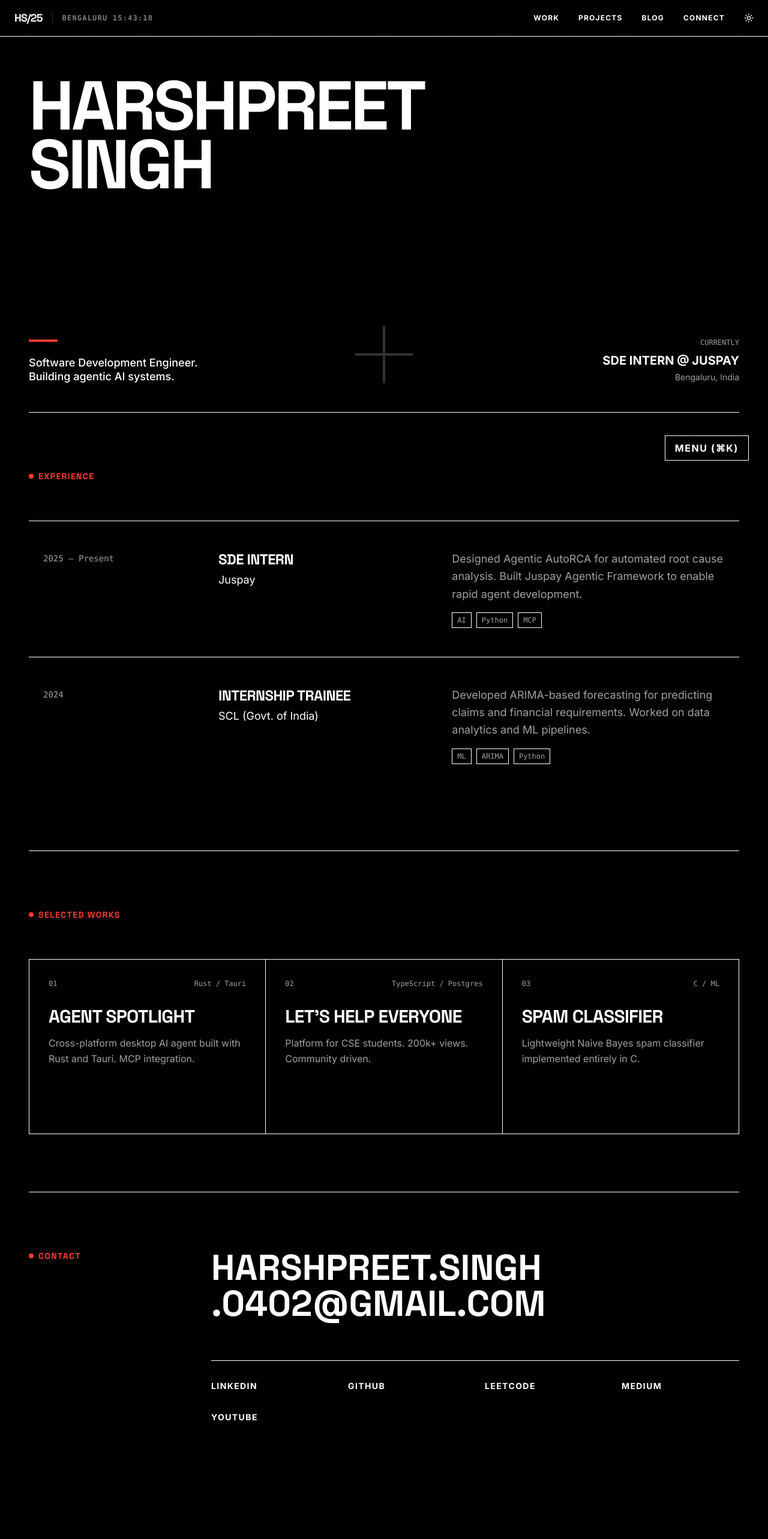
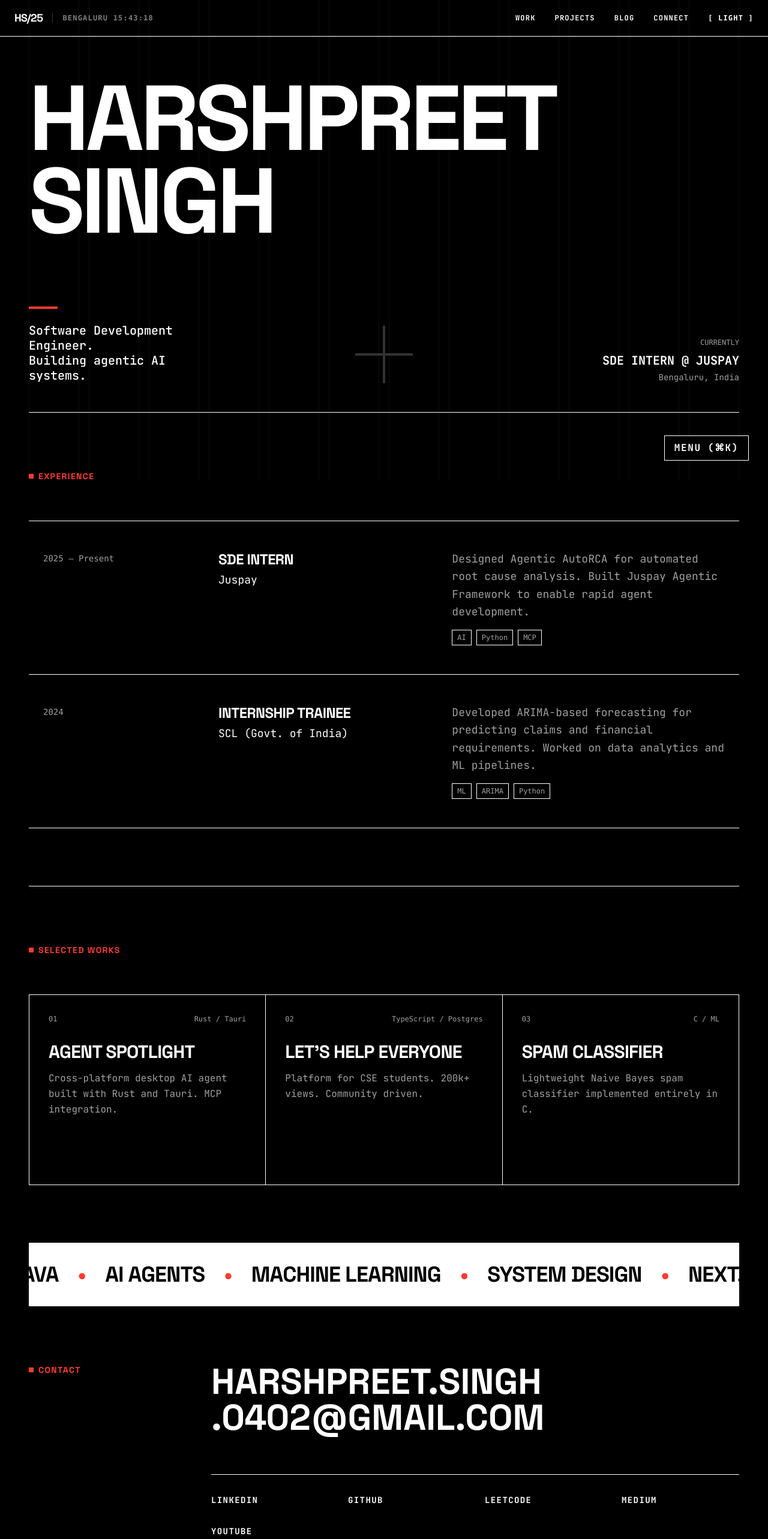
Before and after one commit to harshpreet931/harshpreet-portfolio, a Next.js app: page / in a window 1280 px wide. Shown: the top 2566 px of the page at 60% size. Before the commit the page ends 2469 px from the top, so only its background shows below. Built offline with nearby package versions, Linux system fonts and the light colour scheme.

Commit message:
feat: enhance layout with new font integration and marquee animation

```diff
--- a/app/globals.css
+++ b/app/globals.css
@@ -100,7 +100,7 @@
     @apply border-border;
   }
   body {
-    @apply bg-background text-foreground font-sans;
+    @apply bg-background text-foreground font-sans tabular-nums;
   }
   h1, h2, h3, h4, h5, h6 {
     @apply font-heading font-bold uppercase tracking-tight;
@@ -124,12 +124,18 @@
   }
 
   .text-huge {
-    font-size: clamp(3rem, 9vw, 10rem);
-    line-height: 0.85;
+    font-size: 12vw;
+    line-height: 0.9;
     letter-spacing: -0.04em;
+    text-transform: uppercase;
   }
 
-  /* Staggered Reveal Animation */
+  .reveal-text {
+    animation: reveal 0.8s cubic-bezier(0.16, 1, 0.3, 1) forwards;
+    opacity: 0;
+    transform: translateY(100%);
+  }
+
   .reveal-text {
     animation: reveal 0.8s cubic-bezier(0.16, 1, 0.3, 1) forwards;
     opacity: 0;
@@ -150,4 +156,29 @@
       transform: translateY(0);
     }
   }
+
+  /* Marquee Animation */
+  .marquee-container {
+    display: flex;
+    overflow: hidden;
+    user-select: none;
+  }
+
+  .marquee-content {
+    flex-shrink: 0;
+    display: flex;
+    justify-content: space-around;
+    min-width: 100%;
+    gap: 2rem;
+    animation: scroll 20s linear infinite;
+  }
+
+  @keyframes scroll {
+    from {
+      transform: translateX(0);
+    }
+    to {
+      transform: translateX(calc(-100% - 2rem));
+    }
+  }
 }
--- a/app/layout.tsx
+++ b/app/layout.tsx
@@ -1,6 +1,6 @@
 import type React from "react"
 import type { Metadata } from "next"
-import { Space_Grotesk, Inter } from "next/font/google"
+import { Space_Grotesk, JetBrains_Mono } from "next/font/google"
 import { Analytics } from '@vercel/analytics/react'
 import "./globals.css"
 
@@ -10,7 +10,7 @@ const spaceGrotesk = Space_Grotesk({
   variable: "--font-heading",
 })
 
-const inter = Inter({
+const jetbrainsMono = JetBrains_Mono({
   subsets: ["latin"],
   display: "swap",
   variable: "--font-body",
@@ -176,7 +176,7 @@ export default function RootLayout({
   }
 
   return (
-    <html lang="en" className={`${spaceGrotesk.variable} ${inter.variable}`}>
+    <html lang="en" className={`${spaceGrotesk.variable} ${jetbrainsMono.variable}`}>
       <head>
         <script
           type="application/ld+json"
--- a/app/page.tsx
+++ b/app/page.tsx
@@ -2,7 +2,6 @@
 
 import Link from "next/link"
 import { useEffect, useState } from "react"
-import { Sun, Moon } from "lucide-react"
 import CommandPalette from "../components/command-palette"
 import { SwissClock } from "../components/swiss-clock"
 import { RollingText } from "../components/rolling-text"
@@ -33,7 +32,7 @@ export default function Home() {
 
   return (
     <div className="min-h-screen bg-background text-foreground relative selection:bg-accent selection:text-accent-foreground">
-      <div className="fixed inset-0 pointer-events-none z-50 opacity-[0.02] hidden lg:grid grid-cols-12 gap-4 px-6 sm:px-8 lg:px-12 max-w-[1600px] mx-auto">
+      <div className="fixed inset-0 pointer-events-none z-50 opacity-[0.06] hidden lg:grid grid-cols-12 gap-4 px-6 sm:px-8 lg:px-12 max-w-[1600px] mx-auto">
         {Array.from({ length: 12 }).map((_, i) => (
           <div key={i} className="h-full border-x border-foreground"></div>
         ))}
@@ -54,10 +53,10 @@ export default function Home() {
           <Link href="#connect" className="hover:text-accent transition-colors hidden sm:block">Connect</Link>
           <button
             onClick={toggleTheme}
-            className="hover:text-accent transition-colors"
+            className="hover:text-accent transition-colors font-mono text-xs uppercase tracking-widest"
             aria-label="Toggle theme"
           >
-            {isDark ? <Sun className="w-4 h-4" /> : <Moon className="w-4 h-4" />}
+            {isDark ? "[ LIGHT ]" : "[ DARK ]"}
           </button>
         </div>
       </nav>
@@ -66,7 +65,7 @@ export default function Home() {
         <header className="min-h-[70vh] flex flex-col justify-between border-b border-foreground pb-12">
           <div className="grid lg:grid-cols-12 gap-4">
             <div className="lg:col-span-12">
-              <h1 className="text-huge font-heading font-bold uppercase leading-[0.8] tracking-tighter mb-8">
+              <h1 className="text-huge font-heading font-bold uppercase leading-[0.8] tracking-tighter mb-4">
                 <div className="reveal-container">
                   <div className="reveal-text" style={{ animationDelay: "0.1s" }}>
                     <RollingText text="Harshpreet" />
@@ -84,7 +83,7 @@ export default function Home() {
           <div className="grid lg:grid-cols-12 gap-4 items-end reveal-text" style={{ animationDelay: "0.4s" }}>
             <div className="lg:col-span-4">
                <div className="w-12 h-1 bg-accent mb-6"></div>
-               <p className="text-lg font-medium leading-tight max-w-xs">
+               <p className="text-xl font-medium leading-tight max-w-xs">
                 Software Development Engineer.<br/>
                 Building agentic AI systems.
                </p>
@@ -109,13 +108,13 @@ export default function Home() {
           <div className="grid lg:grid-cols-12 gap-8 mb-16">
             <div className="lg:col-span-3">
               <h2 className="text-sm font-bold uppercase tracking-widest text-accent flex items-center gap-2">
-                <span className="w-2 h-2 bg-accent rounded-full"></span>
+                <span className="w-2 h-2 bg-accent"></span>
                 Experience
               </h2>
             </div>
           </div>
 
-          <div className="space-y-0">
+          <div className="space-y-0 border-b border-foreground">
             {[
               {
                 year: "2025 — Present",
@@ -157,7 +156,7 @@ export default function Home() {
           <div className="grid lg:grid-cols-12 gap-8 mb-16">
             <div className="lg:col-span-3">
                <h2 className="text-sm font-bold uppercase tracking-widest text-accent flex items-center gap-2">
-                <span className="w-2 h-2 bg-accent rounded-full"></span>
+                <span className="w-2 h-2 bg-accent"></span>
                 Selected Works
               </h2>
             </div>
@@ -190,9 +189,9 @@ export default function Home() {
                   <h3 className="text-3xl font-heading font-bold uppercase mb-4 leading-none">{project.title}</h3>
                   <p className="text-base text-muted-foreground leading-relaxed group-hover:text-background/80 transition-colors">{project.desc}</p>
                 </div>
-                <div className="w-8 h-8 border border-foreground rounded-full flex items-center justify-center opacity-0 group-hover:opacity-100 transition-all group-hover:border-background">
+                <div className="w-8 h-8 border border-foreground flex items-center justify-center opacity-0 group-hover:opacity-100 transition-all group-hover:bg-accent group-hover:border-accent">
                   <svg width="12" height="12" viewBox="0 0 12 12" fill="none" xmlns="http://www.w3.org/2000/svg">
-                    <path d="M1 11L11 1M11 1H1M11 1V11" stroke="currentColor" strokeWidth="1.5"/>
+                    <path d="M1 11L11 1M11 1H1M11 1V11" stroke="currentColor" strokeWidth="2"/>
                   </svg>
                 </div>
               </div>
@@ -200,11 +199,30 @@ export default function Home() {
           </div>
         </section>
 
+        <div className="border-b border-foreground py-8 overflow-hidden bg-foreground text-background">
+          <div className="marquee-container">
+            <div className="marquee-content text-4xl font-heading font-bold uppercase tracking-tight">
+              {["PYTHON", "TYPESCRIPT", "RUST", "JAVA", "AI AGENTS", "MACHINE LEARNING", "SYSTEM DESIGN", "NEXT.JS", "POSTGRESQL"].map((tech, i) => (
+                <span key={i} className="flex items-center gap-8">
+                  {tech} <span className="text-accent">•</span>
+                </span>
+              ))}
+            </div>
+            <div className="marquee-content text-4xl font-heading font-bold uppercase tracking-tight" aria-hidden="true">
+              {["PYTHON", "TYPESCRIPT", "RUST", "JAVA", "AI AGENTS", "MACHINE LEARNING", "SYSTEM DESIGN", "NEXT.JS", "POSTGRESQL"].map((tech, i) => (
+                <span key={i} className="flex items-center gap-8">
+                  {tech} <span className="text-accent">•</span>
+                </span>
+              ))}
+            </div>
+          </div>
+        </div>
+
         <section id="connect" className="py-24">
           <div className="grid lg:grid-cols-12 gap-8">
             <div className="lg:col-span-3">
               <h2 className="text-sm font-bold uppercase tracking-widest text-accent flex items-center gap-2">
-                <span className="w-2 h-2 bg-accent rounded-full"></span>
+                <span className="w-2 h-2 bg-accent"></span>
                 Contact
               </h2>
             </div>
```
